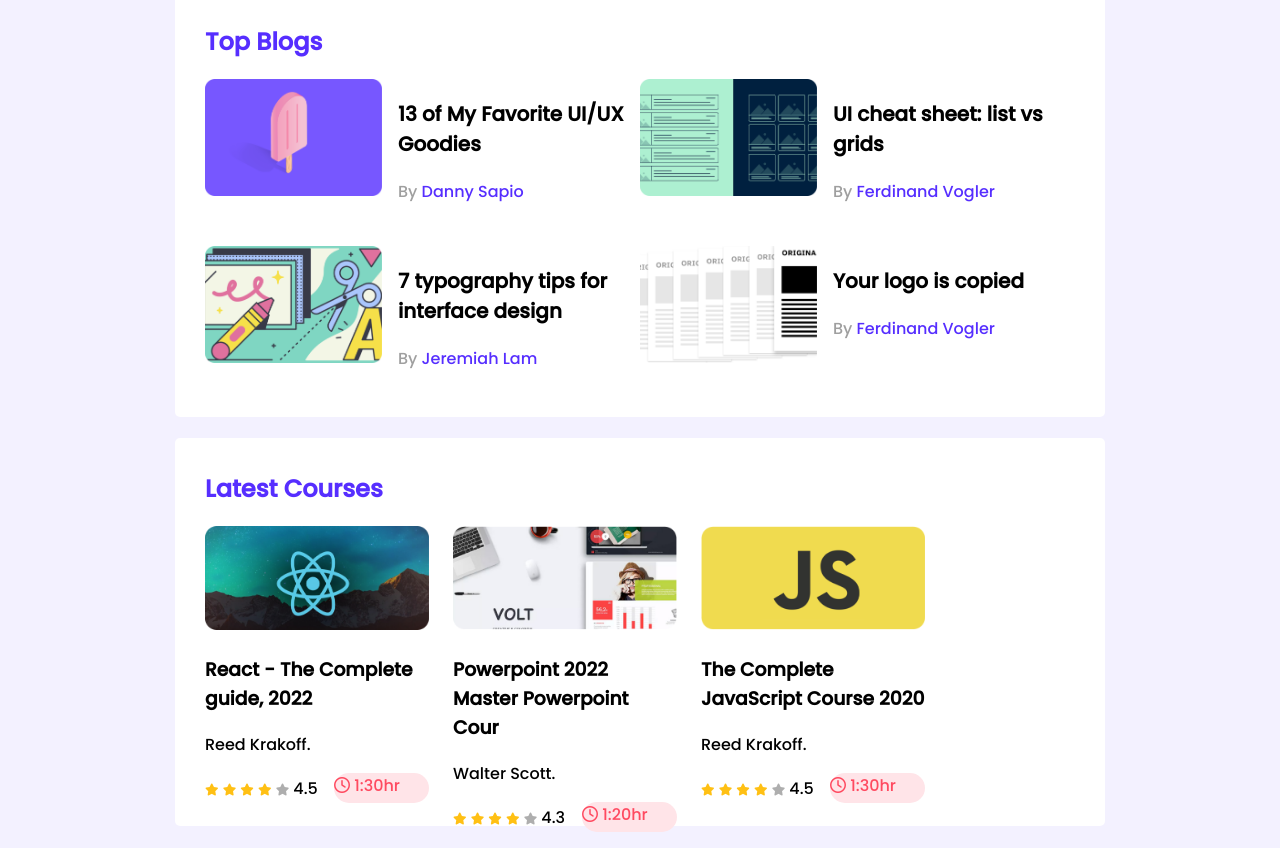
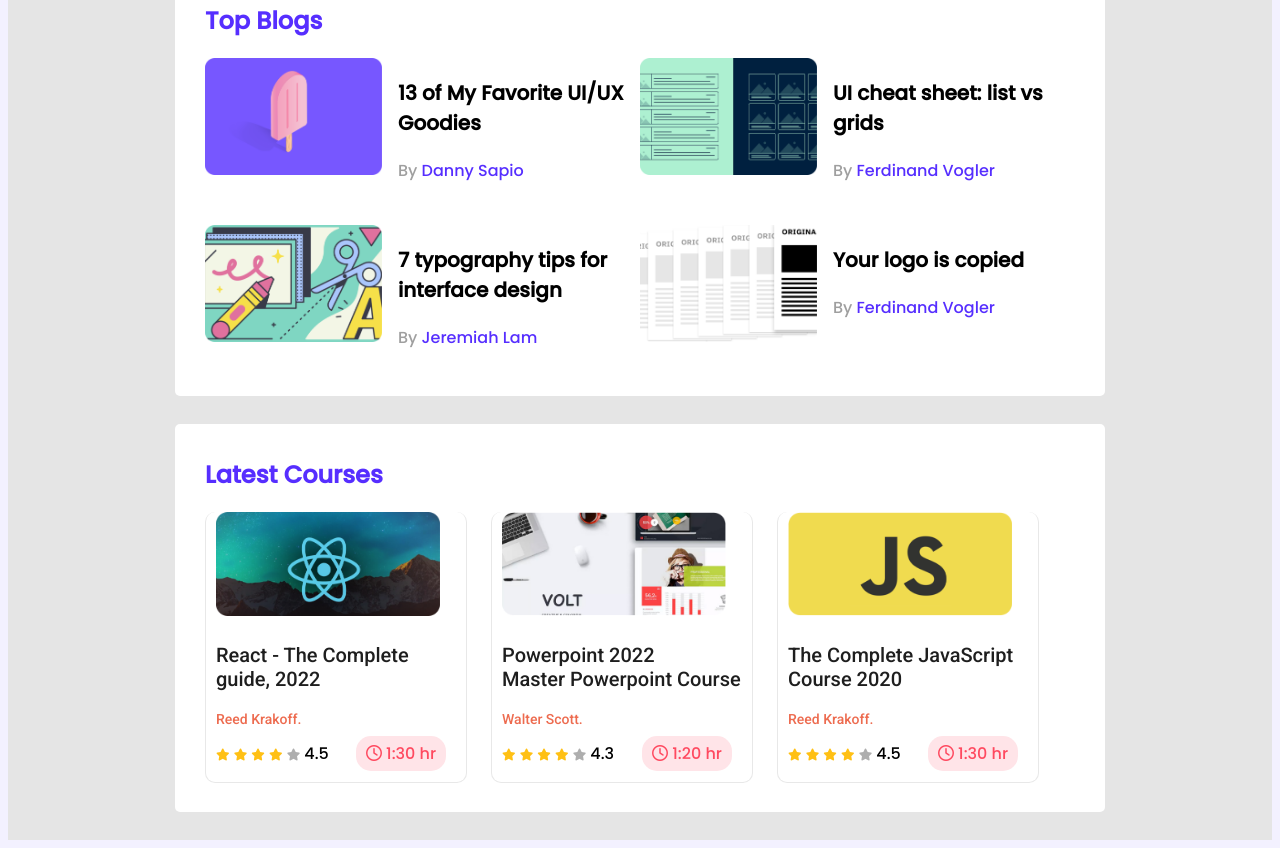
Before and after one commit to TitasKanti/leader-board-css3, a plain HTML site: page index.html in a window 1280 px wide. Shown: the part 308-1156 px from the top of the page. Drawn offline with Linux system fonts and the light colour scheme.

Commit message:
2nd update

```diff
--- a/index.html
+++ b/index.html
@@ -11,6 +11,7 @@
     <link rel="stylesheet" href="styles/style.css">
 </head>
 <body>
+
     <!-- header starts     -->
     <header>
 
@@ -116,7 +117,7 @@
                             </div>
                             <div class="course-duration">
                                 <i class="far fa-clock"></i>
-                                1:30hr
+                                1:30 hr
                             </div>
                         </div>
                     </div>
@@ -126,7 +127,7 @@
                         <img src="images/courses/course-2.png" alt="">
                     </div>
                     <div class="course-detail">
-                        <h3 class="course-title">Powerpoint 2022 Master Powerpoint Cour</h3>
+                        <h3 class="course-title">Powerpoint 2022 <br> Master Powerpoint Course</h3>
                         <p class="course-author">Walter Scott.</p>
                         <div class="course-info">
                             <div>
@@ -139,7 +140,7 @@
                             </div>
                             <div class="course-duration">
                                 <i class="far fa-clock"></i>
-                                1:20hr
+                                1:20 hr
                             </div>
                         </div>
                     </div>
@@ -162,7 +163,7 @@
                             </div>
                             <div class="course-duration">
                                 <i class="far fa-clock"></i>
-                                1:30hr
+                                1:30 hr
                             </div>
                         </div>
                     </div>
--- a/styles/style.css
+++ b/styles/style.css
@@ -1,5 +1,6 @@
 /* fonts */
 @import url('https://fonts.googleapis.com/css2?family=Poppins:wght@500&display=swap');
+@import url('https://fonts.googleapis.com/css2?family=Roboto:wght@500&display=swap');
 /* common styles or utilities */
 body{
     font-family: 'Poppins', sans-serif;
@@ -9,13 +10,14 @@ main{
     display: flex;
     flex-direction: column;
     align-items: center;
+    background-color: #E5E5E5;
 }
 .container{
     background-color: #FFFFFF;
     width: 870px;
     padding: 30px;
     border-radius: 5px;
-    margin-top: 21px;
+    margin-bottom: 28px;
 }
 hr{
     border: 1px solid #D1D1D1;
@@ -93,17 +95,38 @@ hr{
     Width: 252.42px;
     Height: 269.79px;
     grid-column-gap: 24px;
-
-
+}
+.course{
+    width: 250px;
+    height: 270px;
+    border:0.5px solid rgba(220, 220, 220, 0.651);
+    border-top: none;
+    border-radius: 10px;
+    padding-left: 10px;
 }
 .course .course-banner img{
     width: 224px;
     height: 104px;
 }
+.course-title{
+    color: #1E1E1E;
+    font-size: 20px;
+    width
+}
+.course-author{
+    font-size: 14px;
+    color:#ED6B4F;
+
+}
+.course-title, .course-author{
+    font-family: 'Roboto', sans-serif;
+    font-weight: 500;
+}
 .course-info{
     display: flex;
     align-items: center;
     justify-content: space-between;
+    margin-top:-5px;
 }
 .fa-star{
     font-size: 12px;
@@ -117,8 +140,11 @@ hr{
 .course-duration{
     color: #FF4A60;
     background-color: #FFE4E8;
-    width: 95px;
+    width: 90px;
     height:30px;
+    text-align: center;
+    padding-top: 5px;
+    margin-right: 20px;
     border-radius: 15px;
 }
 
```
